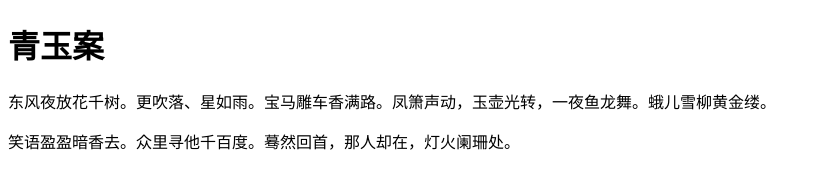
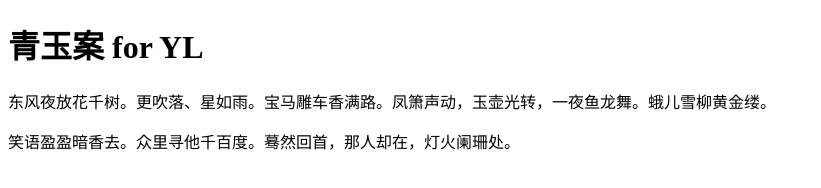
Before and after one commit to huangxiaoming496/huangxiaoming, a plain HTML site: page index.html in a window 1280 px wide. Shown: the whole page, without its empty margins (0-821 px from the left). Drawn offline with Linux system fonts and the light colour scheme.

Commit message:
Update index.html

```diff
--- a/index.html
+++ b/index.html
@@ -1,7 +1,7 @@
 <!DOCTYPE html>
 <html>
 <body>
-<h1>青玉案</h1>
+<h1>青玉案 for YL</h1>
 <p>东风夜放花千树。更吹落、星如雨。宝马雕车香满路。凤箫声动，玉壶光转，一夜鱼龙舞。蛾儿雪柳黄金缕。</p>
 <p>笑语盈盈暗香去。众里寻他千百度。蓦然回首，那人却在，灯火阑珊处。</p>
 </body>
```
